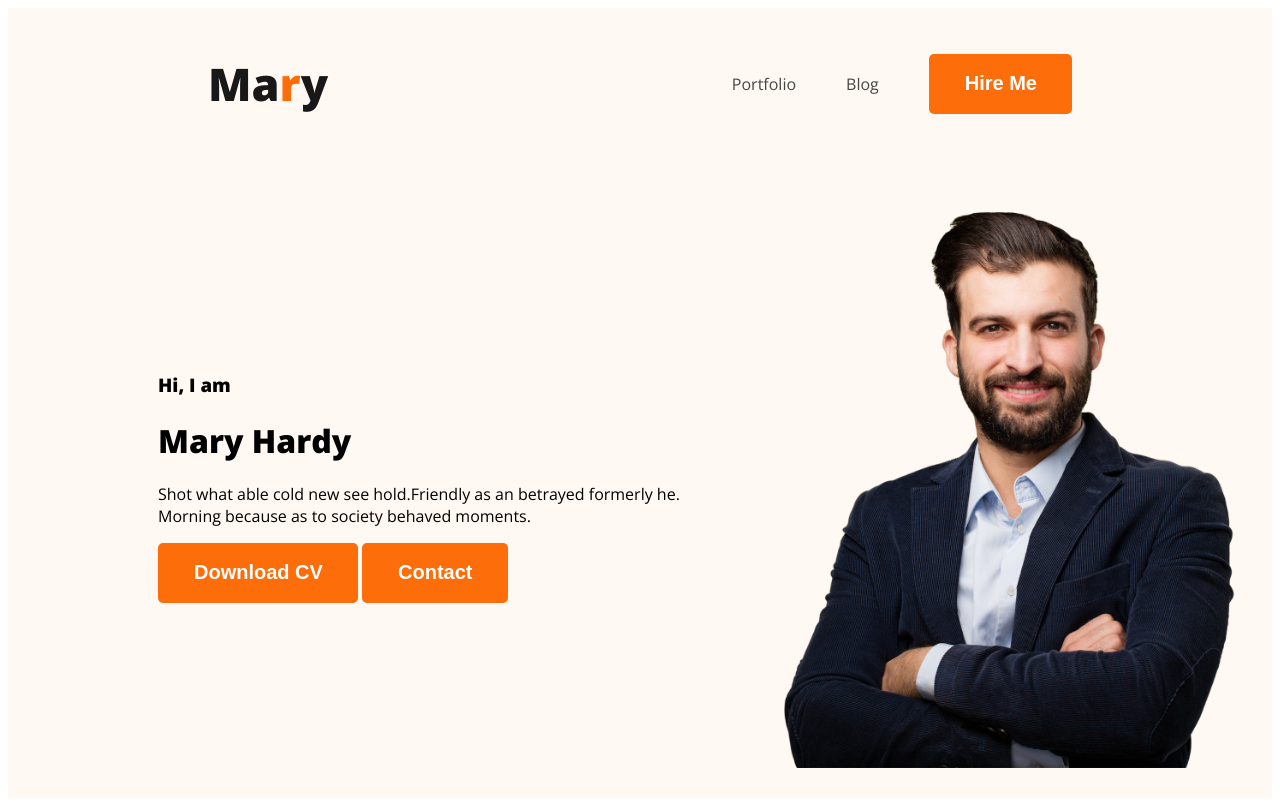
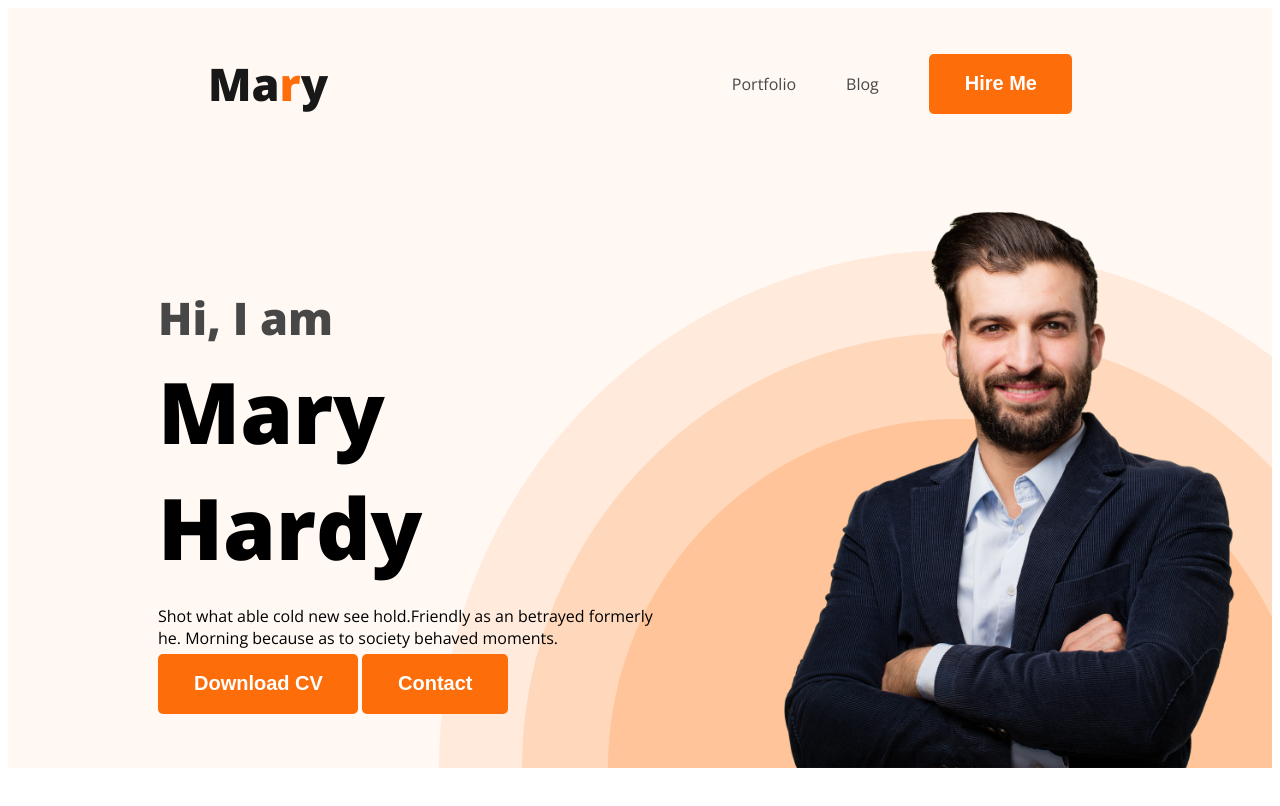
Before and after one commit to rahmatulllah1999/web-developer-portfolio, a plain HTML site: page index.html in a window 1280 px wide. Drawn offline with nearby package versions, Linux system fonts and the light colour scheme.

Commit message:
new code here

```diff
--- a/index.html
+++ b/index.html
@@ -21,10 +21,10 @@
             </ul>
         </nav>
         <div class="baner">
-            <div>
+            <div class="baner-content">
                 <h3 class="baner-greeting">Hi, I  am</h3>
                 <h1 class="baner-title">Mary Hardy</h1>
-                <p>Shot what able cold new see hold.Friendly as an betrayed formerly he. Morning because as to society behaved moments.</p>
+                <p class="baner-para">Shot what able cold new see hold.Friendly as an betrayed formerly he. Morning because as to society behaved moments.</p>
                 <button class="btn-primary">Download CV</button>
                 <button class="btn-primary">Contact</button>
 
--- a/styles/portfolio.css
+++ b/styles/portfolio.css
@@ -60,18 +60,52 @@ nav a {
     text-decoration: none;
     color: #474747;
 }
+
 /* header related styles */
-.header{
+.header {
     background-color: #FFF8F3;
+    background-image: url('../images/header_bg.png');
+    background-repeat: no-repeat;
+    background-position: bottom right;
+
 }
-.baner{
-    padding: 30px 30px 30px 150px;
+
+.baner {
+    padding: 30px 30px 0 150px;
     display: flex;
     align-items: center;
+    justify-content: space-between;
+
 
 
 }
-.baner .profile-pic{
+
+.baner .profile-pic {
     width: 500px;
 
 }
+
+.baner-greeting {
+    font-size: 45px;
+    color: #474747;
+    margin-bottom: 0;
+}
+
+.baner-title {
+
+
+    font-size: 85px;
+    font-weight: 700;
+    margin-top: 5px;
+    margin-bottom: 20px;
+
+
+
+}
+.baner-para{
+    margin-bottom: 5px;
+}
+.baner-content{
+    max-width: 500px;
+
+}
```
